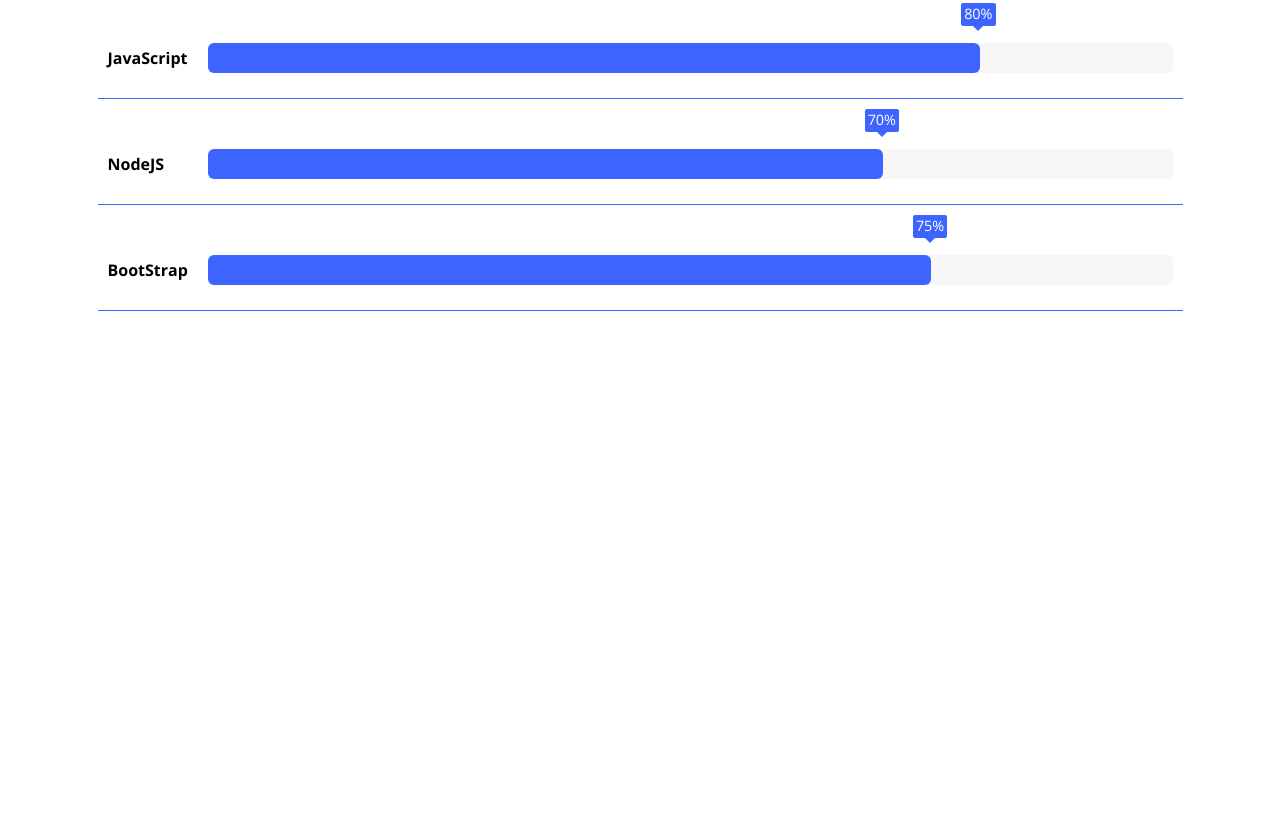
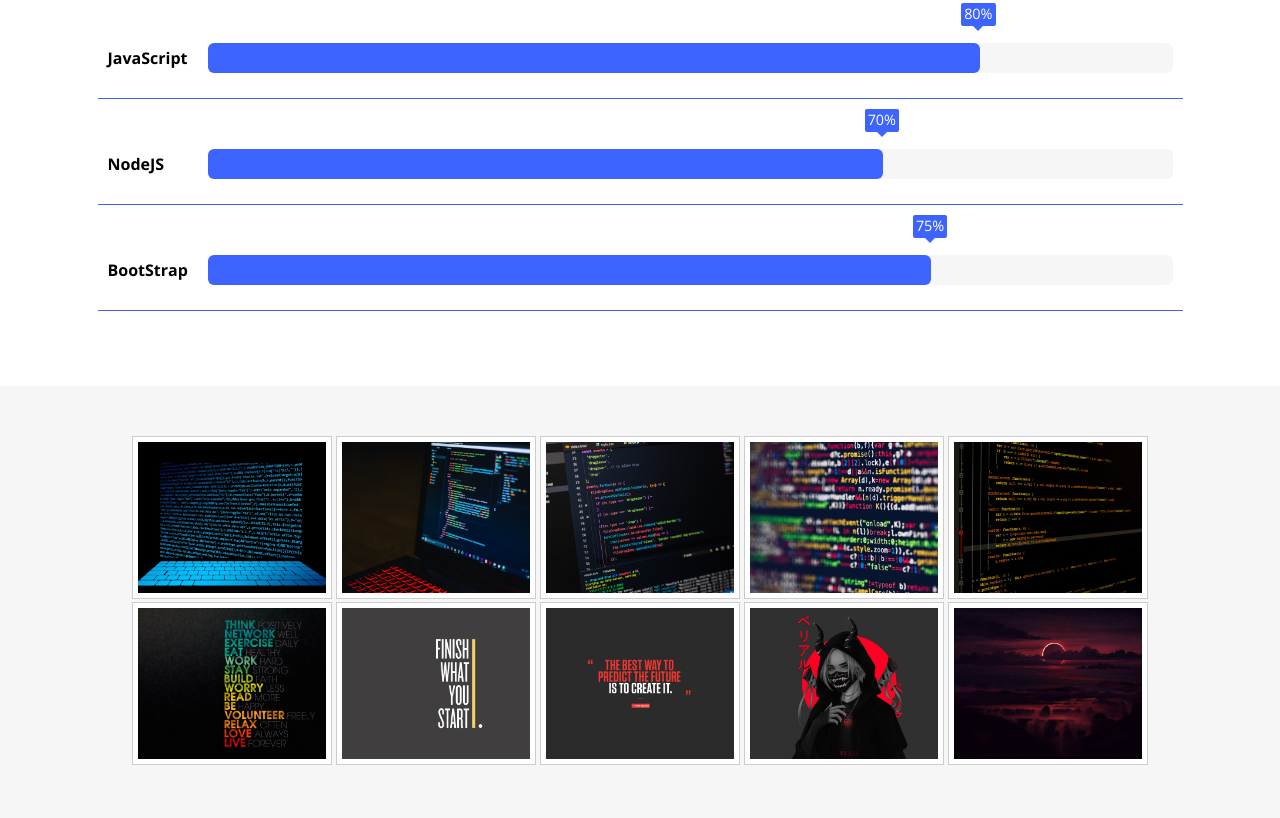
Before and after one commit to Sayed2210/Special-Template-Vanilla-JS, a plain HTML site: page index.html in a window 1280 px wide. Shown: the part 1440-2258 px from the top of the page. Before the commit the page ends 1826 px from the top, so only its background shows below. Drawn offline with nearby package versions, Linux system fonts and the light colour scheme.

Commit message:
galllary section

```diff
--- a/css/style.css
+++ b/css/style.css
@@ -401,3 +401,18 @@
     -ms-transform: translateX(-50%);
     transform: translateX(-50%);
 }
+/* gallary section */
+.gallary {
+    padding-top: var(--padding-section);
+    padding-bottom: var(--padding-section);
+    background-color: var(--section-bg);
+}
+.imgs-box {
+    text-align: center;
+}
+.imgs-box img {
+    width: 200px;
+    padding: 5px;
+    background-color: #fff;
+    border: 1px solid #ccc;
+}
--- a/index.html
+++ b/index.html
@@ -124,6 +124,24 @@
         </div>
     </div>
     <!-- End Skills Section -->
+    <!-- Start Gallary Section -->
+    <div class="gallary">
+        <div class="container">
+            <div class="imgs-box">
+                <img src="img/01-min.jpg" alt="">
+                <img src="img/02-min.jpg" alt="">
+                <img src="img/03-min.jpg" alt="">
+                <img src="img/04-min.jpg" alt="">
+                <img src="img/05-min.jpg" alt="">
+                <img src="img/wallpaperflare.com_wallpaper (10)-min.jpg" alt="">
+                <img src="img/wallpaperflare.com_wallpaper (11)-min.jpg" alt="">
+                <img src="img/wallpaperflare.com_wallpaper (12)-min.jpg" alt="">
+                <img src="img/wallpaperflare.com_wallpaper (13)-min.jpg" alt="">
+                <img src="img/wallpaperflare.com_wallpaper (14)-min.jpg" alt="">
+            </div>
+        </div>
+    </div>
+    <!-- End Gallary Section -->
     <!-- My vanilla js -->
     <script src="js/script.js"></script>
 </body>
```
Also changed, not shown: img/01-min.jpg (added), img/02-min.jpg (added), img/03-min.jpg (added), img/04-min.jpg (added), img/05-min.jpg (added), img/wallpaperflare.com_wallpaper (10)-min.jpg (added), img/wallpaperflare.com_wallpaper (11)-min.jpg (added), img/wallpaperflare.com_wallpaper (12)-min.jpg (added), img/wallpaperflare.com_wallpaper (13)-min.jpg (added), img/wallpaperflare.com_wallpaper (14)-min.jpg (added), img/wallpaperflare.com_wallpaper (9)-min.jpg (added).
